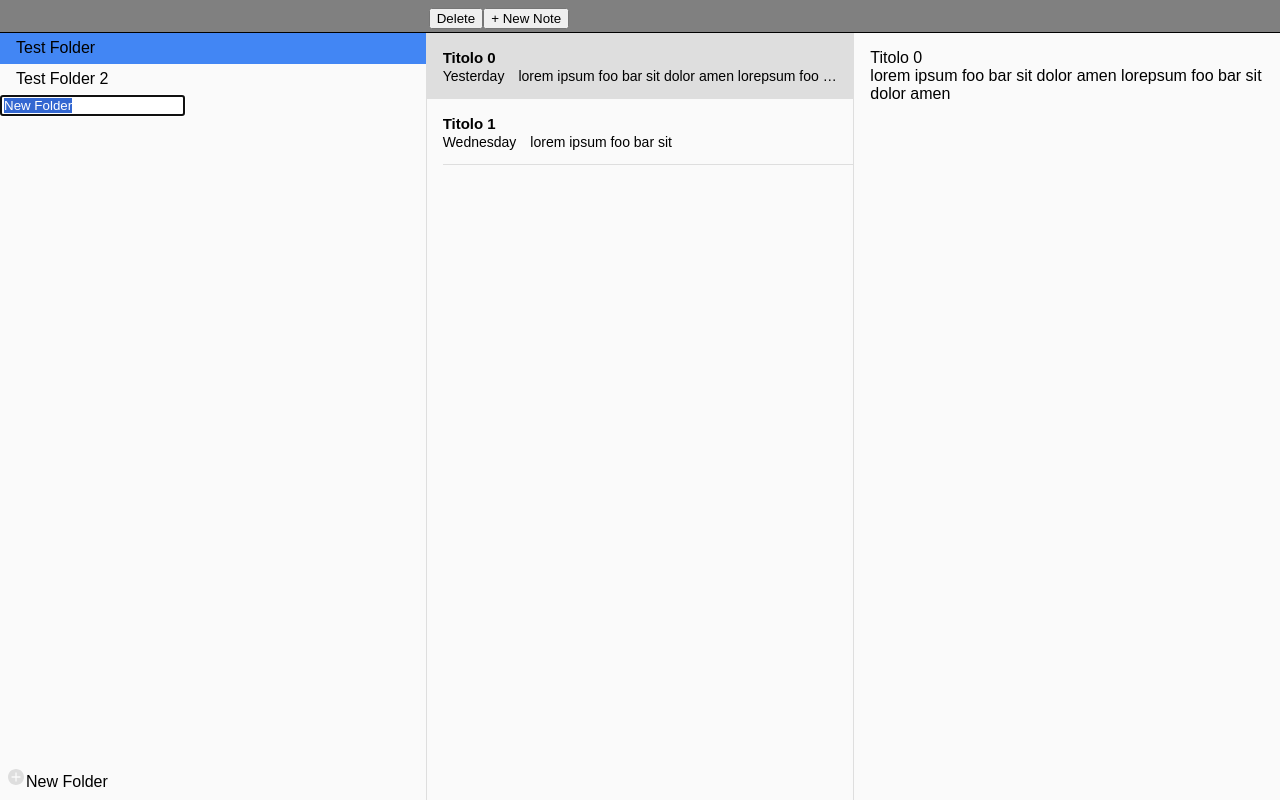
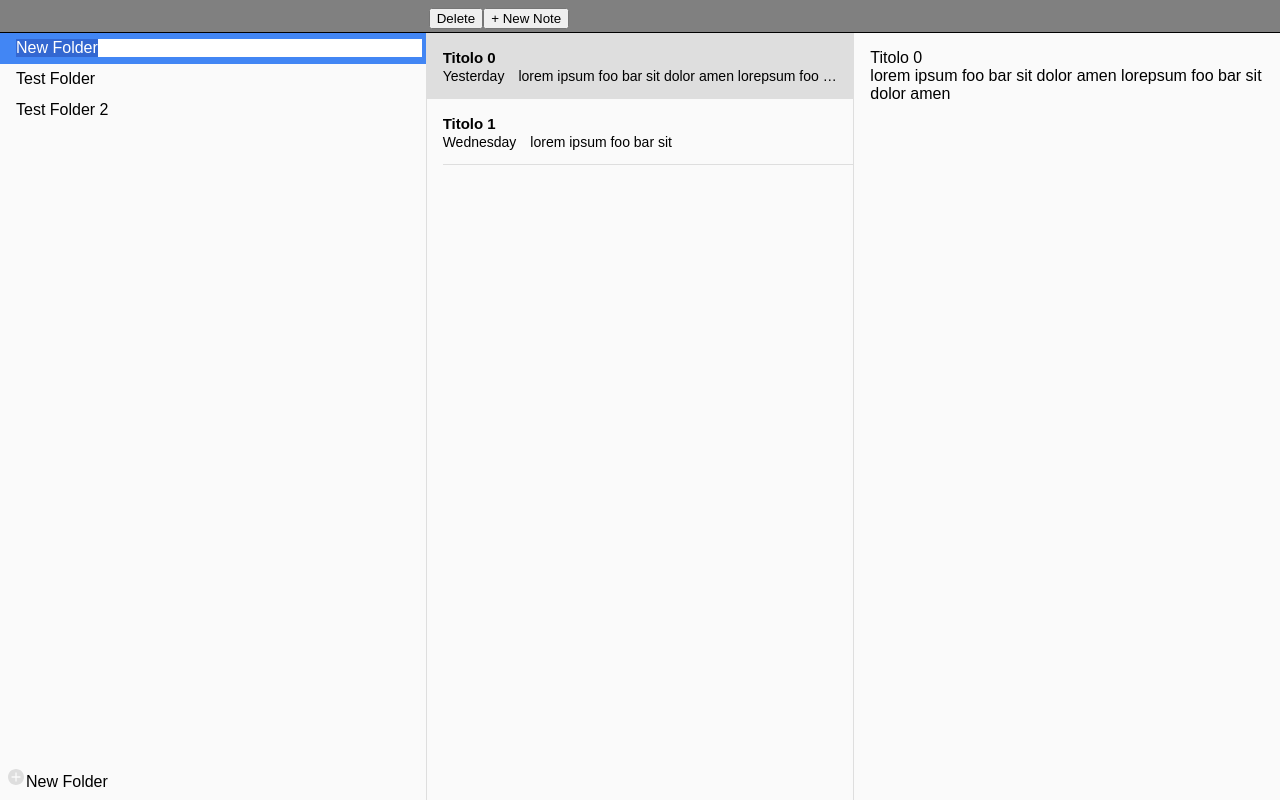
Before and after one commit to cluk3/ReNotes, a React (Create React App) app: page / in a window 1280 px wide. Both pictures are taken after a click on the button "New Folder". Built offline with nearby package versions, Linux system fonts and the light colour scheme.

Commit message:
Show folders sorted, impove new folder input logic and appearance

```diff
--- a/src/Folders/FoldersList.js
+++ b/src/Folders/FoldersList.js
@@ -81,7 +81,35 @@ export class FoldersList extends PureComponent {
 
   render() {
     const { isFolderFocused, activeFolder, folders } = this.props;
-    const foldersList = this.props.folders.map(folderName => (
+    let foldersList;
+
+    if (this.state.creationMode) {
+      const defaultNewFolderName = getDefaultValue(folders);
+      foldersList = this.props.folders
+        .concat(defaultNewFolderName)
+        .sort((a, b) => a.localeCompare(b))
+        .map(
+          folderName =>
+            defaultNewFolderName === folderName ? (
+              <NewFolderInput
+                key={defaultNewFolderName}
+                handleSubmit={newFolderName => this.handleSubmit(newFolderName)}
+                defaultValue={defaultNewFolderName}
+              />
+            ) : (
+              <Folder
+                name={folderName}
+                key={folderName}
+                handleFolderClick={id => this.handleFolderClick(id)}
+                selected={false}
+                highlighted={false}
+              />
+            )
+        );
+    } else {
+      foldersList = this.props.folders
+        .sort((a, b) => a.localeCompare(b))
+        .map(folderName => (
           <Folder
             name={folderName}
             key={folderName}
@@ -90,16 +118,11 @@ export class FoldersList extends PureComponent {
             highlighted={activeFolder === folderName && isFolderFocused}
           />
         ));
+    }
 
     return (
       <FolderListContainer>
         <FoldersUl>{foldersList}</FoldersUl>
-        {this.state.creationMode && (
-          <NewFolderInput
-            handleSubmit={newFolderName => this.handleSubmit(newFolderName)}
-            defaultValue={getDefaultValue(folders)}
-          />
-        )}
         <NewFolder handleClick={() => this.handleNewFolderClick()} />
       </FolderListContainer>
     );
--- a/src/Folders/NewFolderInput.js
+++ b/src/Folders/NewFolderInput.js
@@ -1,11 +1,40 @@
 import React, { PureComponent } from "react";
+import styled from "styled-components";
+
+const NewFolderInput = styled.input.attrs({
+  autoFocus: true,
+  type: "text"
+})`
+  outline: none;
+  width: 99%;
+  appearance: none;
+  font: 500 16px sans-serif;
+  border: none;
+  padding: 0;
+`;
+
+const NewFolderForm = styled.form`
+  position: relative;
+  z-index: 110;
+  background-color: #4286f4;
+  padding: 0.4em 0 0.4em 1em;
+`;
+
+const Overlay = styled.div`
+  display: block;
+  position: fixed;
+  top: 0;
+  left: 0;
+  bottom: 0;
+  right: 0;
+  z-index: 100;
+`;
 
 class Folder extends PureComponent {
   constructor(props) {
     super(props);
     this.state = {
-      value: this.props.defaultValue,
-      showErrorModal: false
+      value: this.props.defaultValue
     };
   }
 
@@ -19,67 +48,44 @@ class Folder extends PureComponent {
 
   onHandleSubmit(event) {
     event.preventDefault();
+    if (this.state.value.trim() === "") {
+      const ok = window.confirm(
+        "Please choose a different name. Folder name can't be blank."
+      );
+      return (
+        !ok &&
+        this.setState({
+          value: this.props.defaultValue
+        })
+      );
+    }
+
     const succeded = this.props.handleSubmit(this.state.value.trim());
     if (!succeded) {
-      this.setState({
-        showErrorModal: true
-      });
+      const ok = window.confirm("Name Taken. Please choose a different name.");
+      !ok &&
+        this.setState({
+          value: this.props.defaultValue
+        });
     }
   }
 
   render() {
     return (
       <div>
-        <form
-          onSubmit={e => this.onHandleSubmit(e)}
-          style={{ position: "relative", zIndex: 110 }}
-        >
-          <input
+        <NewFolderForm onSubmit={e => this.onHandleSubmit(e)}>
+          <NewFolderInput
             type="text"
             value={this.state.value}
             onChange={e => this.handleChange(e)}
             onFocus={e => this.handleFocus(e)}
             autoFocus
-            onBlur={e => this.onHandleSubmit(e)}
-            ref={input => {
+            innerRef={input => {
               this.textInput = input;
             }}
           />
-        </form>
-        {this.state.showErrorModal && (
-          <div
-            style={{
-              position: "fixed",
-              zIndex: 105,
-              color: "white",
-              backgroundColor: "grey",
-              top: "40%",
-              left: "40%",
-              display: "block"
-            }}
-          >
-            <span>Name Taken</span>
-            <button
-              onClick={() => {
-                this.setState({ showErrorModal: false });
-                this.textInput.focus();
-              }}
-            >
-              Ok
-            </button>
-          </div>
-        )}
-        <div
-          style={{
-            display: "block",
-            position: "fixed",
-            top: 0,
-            left: 0,
-            bottom: 0,
-            right: 0,
-            zIndex: 100
-          }}
-        />
+        </NewFolderForm>
+        <Overlay onClick={e => this.onHandleSubmit(e)} />
       </div>
     );
   }
```
Lines whose indentation alone changed are shown as unchanged.
